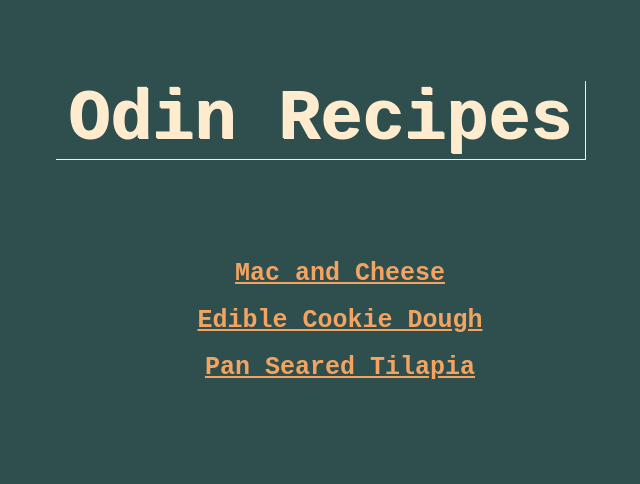
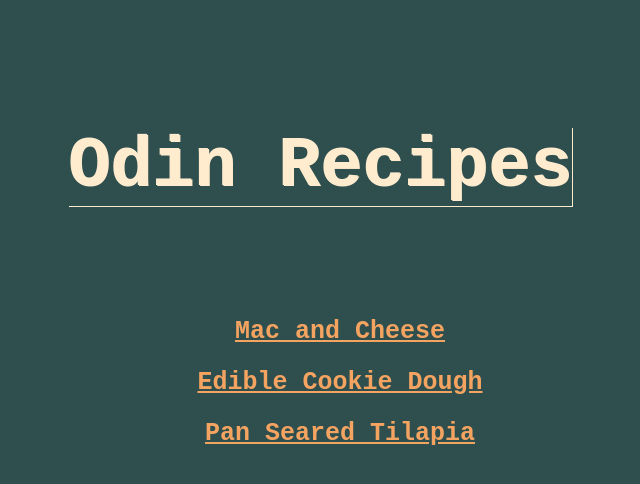
Before and after one commit to EnFuegoV3/odin-recipes, a plain HTML site: page index.html in a window 1280 px wide. Shown: the whole page, without its empty margins (320-960 px from the left). Drawn offline with Linux system fonts and the light colour scheme.

Commit message:
cleaned up css file, added text align to body

```diff
--- a/style.css
+++ b/style.css
@@ -2,18 +2,17 @@ body {
     background-color: darkslategray;
     font-family: "Courier new", Cochin, Georgia, Times, 'Times New Roman', serif;
     margin-top: 5em;
+    text-align: center;
 }
 
 h1 {
     color: blanchedalmond;
-    text-align: center;
     font-weight: 800;
     font-size: 70px;
-    margin: 0 auto;
     text-shadow: 1pt 1pt;
     box-shadow: 1px 1px;
-    width: 530px;
-    display: table;
+    display: inline-block;
+
 }
 
 h1:hover {
@@ -22,17 +21,12 @@ h1:hover {
 }
 
 div {
-    font-size: 25px;
-    font-weight: 600;
-    color: blanchedalmond;
-    text-align: center;
     padding-top: 3em;
-
 }
 
 ul,
 li {
-    padding-bottom: 18px;
+    padding-bottom: 22px;
     list-style-type: none;
     list-style-position: inside;
 }
@@ -41,6 +35,8 @@ li {
 .cookie,
 .fish {
     color: sandybrown;
+    font-size: 25px;
+    font-weight: 600;
 }
 
 a:hover {
```
